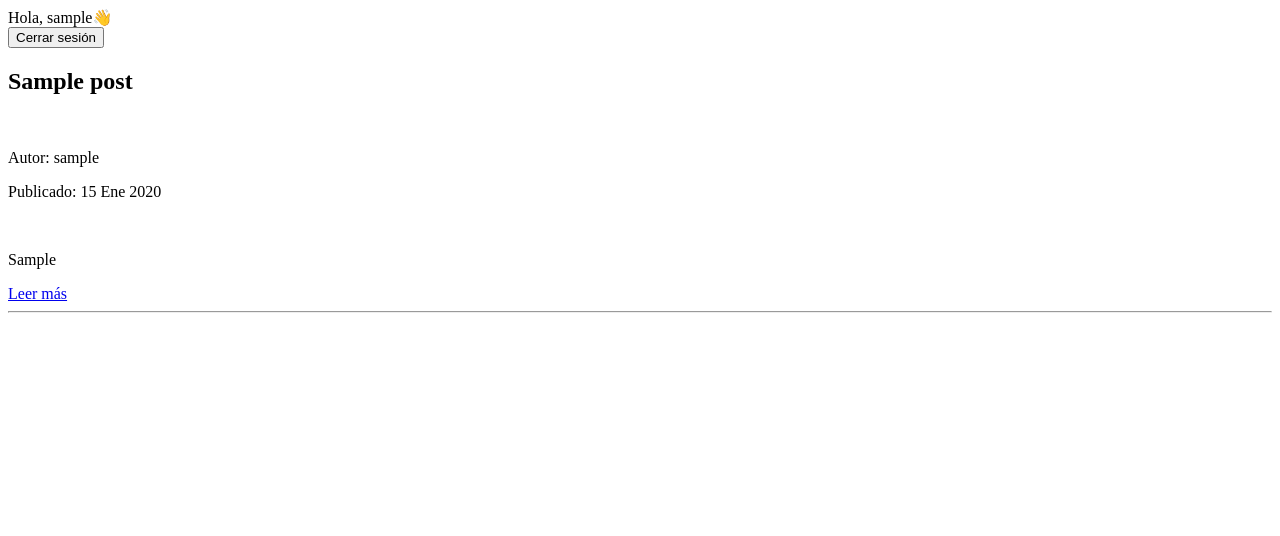
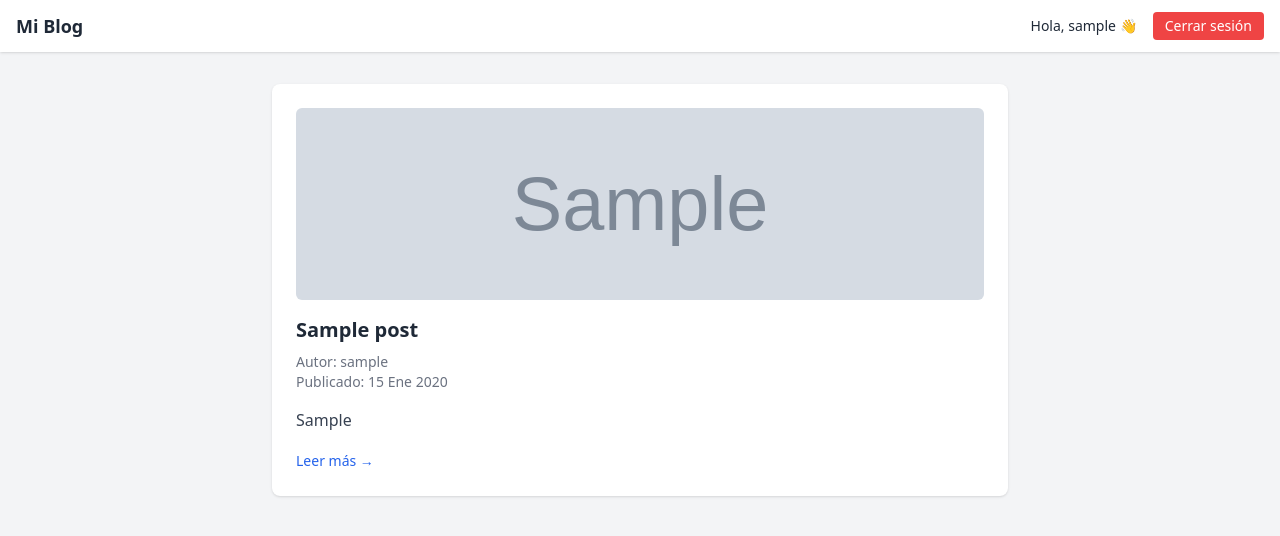
Before and after one commit to zma99/blog_django, a Django app: page /posts/list/ in a window 1280 px wide. Shown: the top 536 px of the page. Run offline with Django 5.2, Linux system fonts and the light colour scheme; a user stored in the database is signed in; tables that the repository leaves empty hold one stand-in row (values such as "Sample post"); grey boxes marked "Sample" are stand-in pictures; some libraries are stand-ins or nearby versions.

Commit message:
Soporte para rutas imagenes y estilos

```diff
--- a/apps/posts/models.py
+++ b/apps/posts/models.py
@@ -10,14 +10,14 @@ class Category(models.Model):
 
 
 class Post(models.Model):
-    category = models.ForeignKey(Category, on_delete=models.SET_NULL, null=True)
-    creation_date = models.DateTimeField(auto_now_add=True)
-    cover = models.ImageField(upload_to='portadas/', null=True, blank=True)
-    title = models.CharField(max_length=50)
-    abstract = models.TextField(max_length=300)
-    body = models.TextField()
-    author = models.ForeignKey(User, on_delete=models.CASCADE)
-    likes = models.ManyToManyField(User, related_name="likes", blank=True)
+    category = models.ForeignKey(Category, on_delete=models.SET_NULL, null=True, verbose_name='Categoría')
+    creation_date = models.DateTimeField(auto_now_add=True, verbose_name='Fecha de creación')
+    cover = models.ImageField(upload_to='covers_posts_images/', null=True, blank=True, verbose_name='Portada')
+    title = models.CharField(max_length=50, verbose_name='Título')
+    abstract = models.TextField(max_length=300, verbose_name='Resumen')
+    body = models.TextField(verbose_name='Cuerpo')
+    author = models.ForeignKey(User, on_delete=models.CASCADE, verbose_name='Autor')
+    likes = models.ManyToManyField(User, related_name="likes", blank=True, verbose_name='Me gusta')
 
 
 
--- a/apps/posts/templates/list.html
+++ b/apps/posts/templates/list.html
@@ -3,37 +3,39 @@
 {% block content %}
 
 {% if request.user.is_authenticated and request.user.profile.is_editor %}
-  <a href="{% url 'posts:post_create' %}">Crear nuevo post</a>
+  <a href="{% url 'posts:post_create' %}" class="inline-block bg-blue-600 text-white px-4 py-2 rounded hover:bg-blue-700 mb-6">
+    Crear nuevo post
+  </a>
 {% endif %}
 
-<section>
-    {% for post in posts %}
+<section class="grid gap-6">
+  {% for post in posts %}
+    <article class="bg-white rounded-lg shadow p-6">
+      {% if post.cover %}
+        <img src="{{ post.cover.url }}" alt="Imagen de {{ post.title }}" class="w-full h-48 object-cover rounded-md mb-4">
+      {% endif %}
 
-        <article>
-            <h2>{{ post.title }}</h2>
-            <br>
-            <p>Autor: {{ post.author.username }}</p>
-            <p>Publicado: {{ post.creation_date|date:"d M Y" }}</p>
-            <br>
-            <p>{{ post.abstract }}</p>
-            <a href="#">Leer más</a>
-        </article>
-        <hr>
-    {% empty %}
-        <p>No se encontraron publicaciones.</p>
-    {% endfor %}
+      <h2 class="text-xl font-bold text-gray-800 mb-2">{{ post.title }}</h2>
+      <p class="text-sm text-gray-500">Autor: <span class="font-medium">{{ post.author.username }}</span></p>
+      <p class="text-sm text-gray-500 mb-4">Publicado: {{ post.creation_date|date:"d M Y" }}</p>
+      <p class="text-gray-700 mb-4">{{ post.abstract }}</p>
+      <a href="#" class="text-blue-600 hover:underline font-medium text-sm">Leer más →</a>
+    </article>
+  {% empty %}
+    <p class="text-center text-gray-500">No se encontraron publicaciones.</p>
+  {% endfor %}
 </section>
 
 {% if is_paginated %}
-<nav class="pagination">
+  <nav class="flex items-center justify-center gap-4 mt-8 text-sm">
     {% if page_obj.has_previous %}
-    <a href="?page={{ page_obj.previous_page_number }}">Anterior</a>
+      <a href="?page={{ page_obj.previous_page_number }}" class="px-3 py-1 bg-gray-200 rounded hover:bg-gray-300">Anterior</a>
     {% endif %}
-    <span>Página {{ page_obj.number }} de {{ page_obj.paginator.num_pages }}</span>
+    <span class="text-gray-700">Página {{ page_obj.number }} de {{ page_obj.paginator.num_pages }}</span>
     {% if page_obj.has_next %}
-    <a href="?page={{ page_obj.next_page_number }}">Siguiente</a>
+      <a href="?page={{ page_obj.next_page_number }}" class="px-3 py-1 bg-gray-200 rounded hover:bg-gray-300">Siguiente</a>
     {% endif %}
-</nav>
+  </nav>
 {% endif %}
 
 {% endblock %}
--- a/blog_app/urls.py
+++ b/blog_app/urls.py
@@ -15,6 +15,9 @@ Including another URLconf
     2. Add a URL to urlpatterns:  path('blog/', include('blog.urls'))
 """
 from django.contrib import admin
+from django.conf import settings
+from django.conf.urls.static import static
+
 from django.urls import path, include
 # from .views import IndexView
 from apps.posts.views.list import PostListView
@@ -25,4 +28,4 @@ urlpatterns = [
     path('', PostListView.as_view(), name='index'),
     path('auth/', include('apps.userauth.urls')),
     path('posts/', include('apps.posts.urls')),
-]
+] + static(settings.MEDIA_URL, document_root=settings.MEDIA_ROOT)
--- a/templates/base.html
+++ b/templates/base.html
@@ -1,32 +1,40 @@
+{% load static %}
+
 <!DOCTYPE html>
 <html lang="es">
 <head>
-    <!-- Metadatos -->
     <meta charset="UTF-8">
     <meta name="viewport" content="width=device-width, initial-scale=1.0">
 
-    <!-- Links CDN -->
+    <!-- Tailwind CDN -->
+    <script src="https://cdn.tailwindcss.com"></script>
 
+    <title>{% block title %}Blog{% endblock %}</title>
+</head>
+<body class="bg-gray-100 text-gray-800 font-sans">
 
-    <title>{% block title %}  {% endblock %}</title>
-</head>
-<body>
     <!-- Encabezado principal -->
-    <header>
+    <header class="bg-white shadow px-4 py-3 flex items-center justify-between">
+        <div class="text-lg font-semibold">Mi Blog</div>
+
+        <div class="flex items-center gap-4">
             {% if user.is_authenticated %}
-            <span>Hola, {{ user.username }}👋</span>
+                <span class="text-sm">Hola, {{ user.username }} 👋</span>
                 <form method="post" action="{% url 'logout' %}">
                     {% csrf_token %}
-                <button type="submit">Cerrar sesión</button>
+                    <button type="submit" class="bg-red-500 hover:bg-red-600 text-white px-3 py-1 rounded text-sm">
+                        Cerrar sesión
+                    </button>
                 </form>
             {% else %}
-            <a href="{% url 'login' %}">Iniciar sesión</a>
-            <a href="{% url 'signup' %}">Registrarse</a>
+                <a href="{% url 'login' %}" class="text-blue-600 hover:underline text-sm">Iniciar sesión</a>
+                <a href="{% url 'signup' %}" class="text-blue-600 hover:underline text-sm">Registrarse</a>
             {% endif %}
+        </div>
     </header>
 
     <!-- Cuerpo -->
-    <main>
+    <main class="max-w-3xl mx-auto mt-8 px-4">
         {% block content %}
         <!-- AGUANTE LA COCA COLA -->
         {% endblock %}
```
Also changed, not shown: apps/posts/forms/post_form.py (+18 -7 lines), apps/posts/templates/create.html (+20 -5 lines), apps/posts/views/list.py (line endings or trailing spaces). Lines whose indentation alone changed are shown as unchanged.
